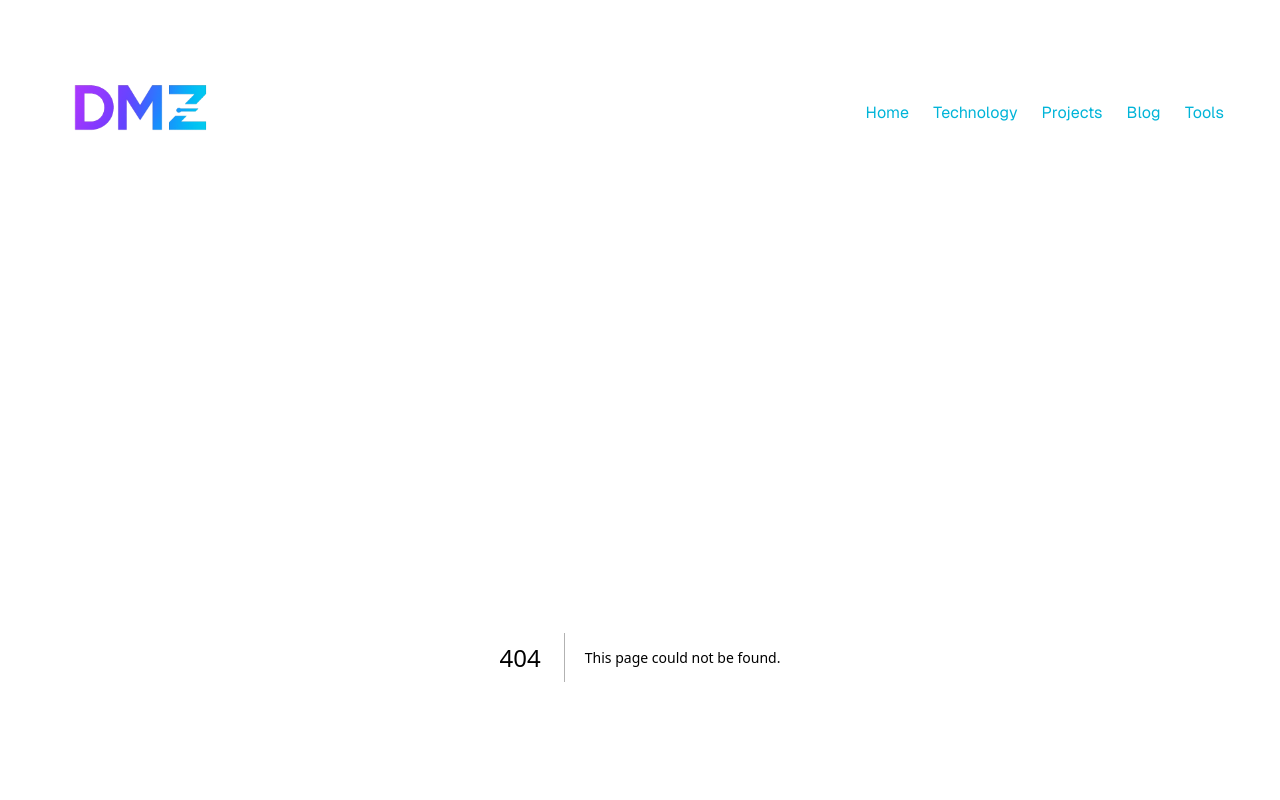
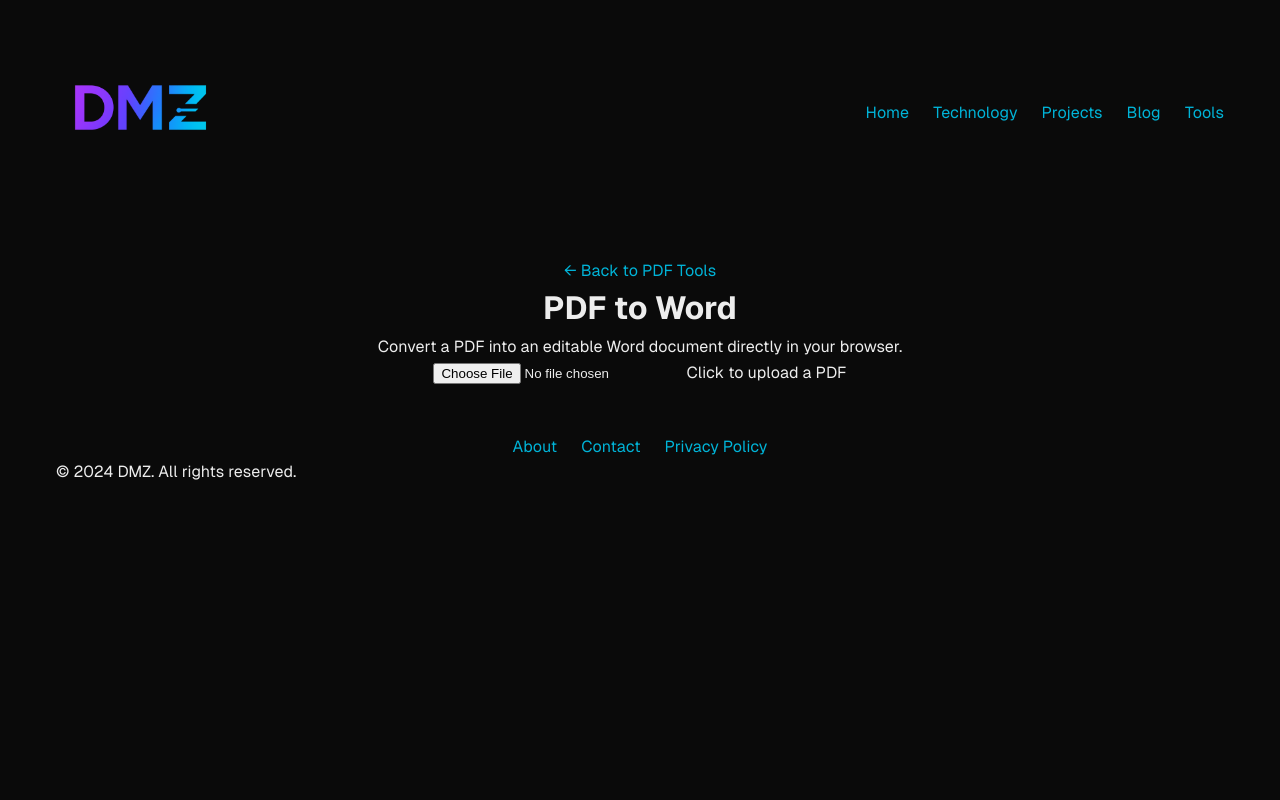
Before and after one commit to kalyanar4/project-space, a Next.js app: page /tools/pdf/pdf-to-word in a window 1280 px wide. Before the commit this address had no page. Shown: the top 800 px of the page. Built offline with nearby package versions, Linux system fonts and the light colour scheme.

Commit message:
Add PDF to Word conversion tool

```diff
--- a/app/data/pdfTools.ts
+++ b/app/data/pdfTools.ts
@@ -21,6 +21,6 @@ export const pdfTools = [
       name: "PDF to Word",
       description: "Convert your PDFs into editable Word documents.",
       slug: "pdf-to-word",
-      comingSoon: true,
+      comingSoon: false,
     },
   ];
--- /dev/null
+++ b/app/tools/pdf/pdf-to-word/page.tsx
@@ -0,0 +1,124 @@
+"use client";
+
+import { useState } from "react";
+import Link from "next/link";
+import { Document, Packer, Paragraph } from "docx";
+import { saveAs } from "file-saver";
+import * as pdfjsLib from "pdfjs-dist";
+
+pdfjsLib.GlobalWorkerOptions.workerSrc =
+  "https://cdnjs.cloudflare.com/ajax/libs/pdf.js/3.4.120/pdf.worker.min.js";
+
+export default function PDFToWordPage() {
+  const [file, setFile] = useState<File | null>(null);
+  const [wordBlob, setWordBlob] = useState<Blob | null>(null);
+  const [converting, setConverting] = useState(false);
+  const [progress, setProgress] = useState(0);
+
+  const handleFileChange = (e: React.ChangeEvent<HTMLInputElement>) => {
+    const selected = e.target.files?.[0];
+    if (selected && selected.type === "application/pdf") {
+      setFile(selected);
+      setWordBlob(null);
+    }
+  };
+
+  const convertPDF = async () => {
+    if (!file) return;
+
+    setConverting(true);
+    setProgress(0);
+
+    const buffer = await file.arrayBuffer();
+    const pdf = await pdfjsLib.getDocument({ data: buffer }).promise;
+
+    const paragraphs: Paragraph[] = [];
+    for (let i = 1; i <= pdf.numPages; i++) {
+      const page = await pdf.getPage(i);
+      const content = await page.getTextContent();
+      const text = content.items
+        .map((item: any) => ("str" in item ? (item as any).str : ""))
+        .join(" ");
+      paragraphs.push(new Paragraph(text));
+      setProgress(Math.round((i / pdf.numPages) * 100));
+    }
+
+    const doc = new Document({ sections: [{ children: paragraphs }] });
+    const blob = await Packer.toBlob(doc);
+    setWordBlob(blob);
+    setConverting(false);
+  };
+
+  const downloadDocx = () => {
+    if (!wordBlob || !file) return;
+    const name = file.name.replace(/\.pdf$/i, "") + ".docx";
+    saveAs(wordBlob, name);
+  };
+
+  return (
+    <div className="bg-gradient-to-b from-black via-gray-900 to-black text-white min-h-screen p-6 sm:p-12">
+      <div className="max-w-4xl mx-auto">
+        <Link href="/tools/pdf" className="text-accent-color hover:underline text-sm">
+          ← Back to PDF Tools
+        </Link>
+
+        <h1 className="text-5xl font-extrabold my-6 text-center bg-gradient-to-r from-accent-color to-pink-500 bg-clip-text text-transparent">
+          PDF to Word
+        </h1>
+
+        <p className="text-center text-gray-400 mb-10">
+          Convert a PDF into an editable Word document directly in your browser.
+        </p>
+
+        <div className="bg-gray-900 p-6 rounded-xl border border-gray-700 text-center">
+          <input
+            type="file"
+            accept="application/pdf"
+            onChange={handleFileChange}
+            className="hidden"
+            id="file-input"
+          />
+          <label htmlFor="file-input" className="cursor-pointer text-sm text-gray-400 hover:text-white">
+            {file ? file.name : "Click to upload a PDF"}
+          </label>
+
+          {file && (
+            <div className="mt-6">
+              <button
+                onClick={convertPDF}
+                disabled={converting}
+                className="px-6 py-3 bg-accent-color text-black rounded-lg hover:brightness-110 transition disabled:opacity-50"
+              >
+                {converting ? "Converting..." : "Convert to Word"}
+              </button>
+            </div>
+          )}
+        </div>
+
+        {converting && (
+          <div className="mt-6">
+            <div className="h-2 rounded-full bg-gray-700 overflow-hidden">
+              <div
+                className="h-full bg-accent-color transition-all"
+                style={{ width: `${progress}%` }}
+              />
+            </div>
+            <p className="text-xs text-center text-gray-400 mt-2">{progress}%</p>
+          </div>
+        )}
+
+        {wordBlob && (
+          <div className="text-center mt-10">
+            <h2 className="text-xl font-bold mb-4 text-green-400">✅ Conversion complete!</h2>
+            <button
+              onClick={downloadDocx}
+              className="px-6 py-3 bg-accent-color text-black font-semibold rounded-lg hover:brightness-110 transition"
+            >
+              Download Word File
+            </button>
+          </div>
+        )}
+      </div>
+    </div>
+  );
+}
```
